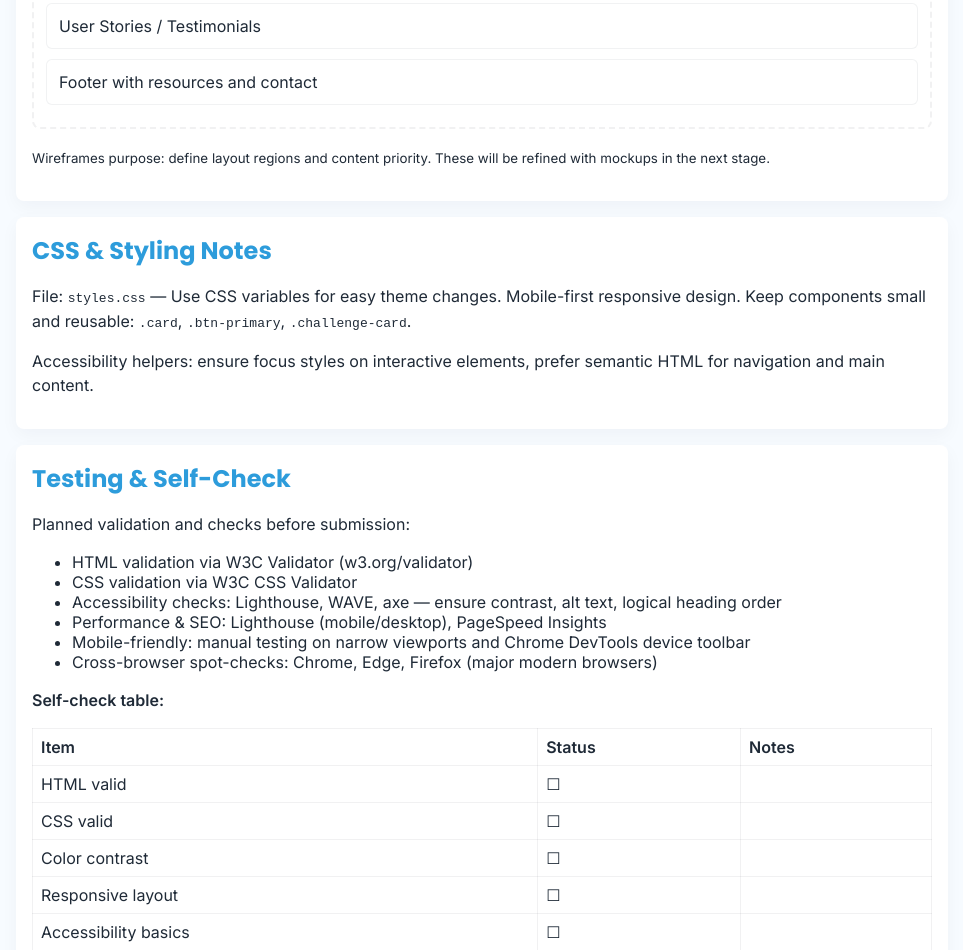
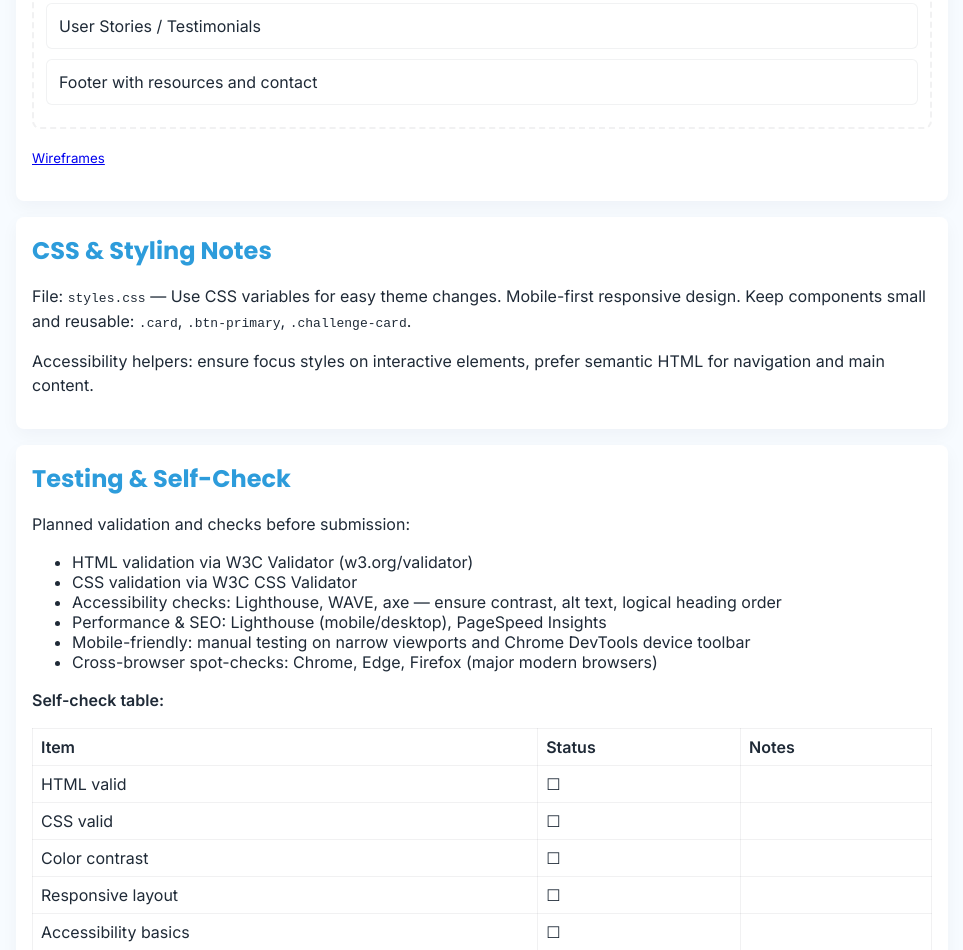
Before and after one commit to RaymondMukonda/wdd131, a plain HTML site: page project/siteplan.html in a window 1280 px wide. Shown: the part 2221-3171 px from the top of the page, without its empty margins (158-1121 px from the left). Drawn offline with Linux system fonts and the light colour scheme.

Commit message:
siteplan

```diff
--- a/project/siteplan.html
+++ b/project/siteplan.html
@@ -105,7 +105,7 @@
         <div class="wf-row wf-footer">Footer with resources and contact</div>
       </div>
 
-      <p><small>Wireframes purpose: define layout regions and content priority. These will be refined with mockups in the next stage.</small></p>
+      <p><small><a href="https://docs.google.com/drawings/d/1EGpbLreXJ7ZRcAdAqvsbknbHDvNoyiSKyUL2KX3CZYg/edit?usp=sharing">Wireframes</a></small></p>
     </section>
 
     <section id="css" class="card">
```
